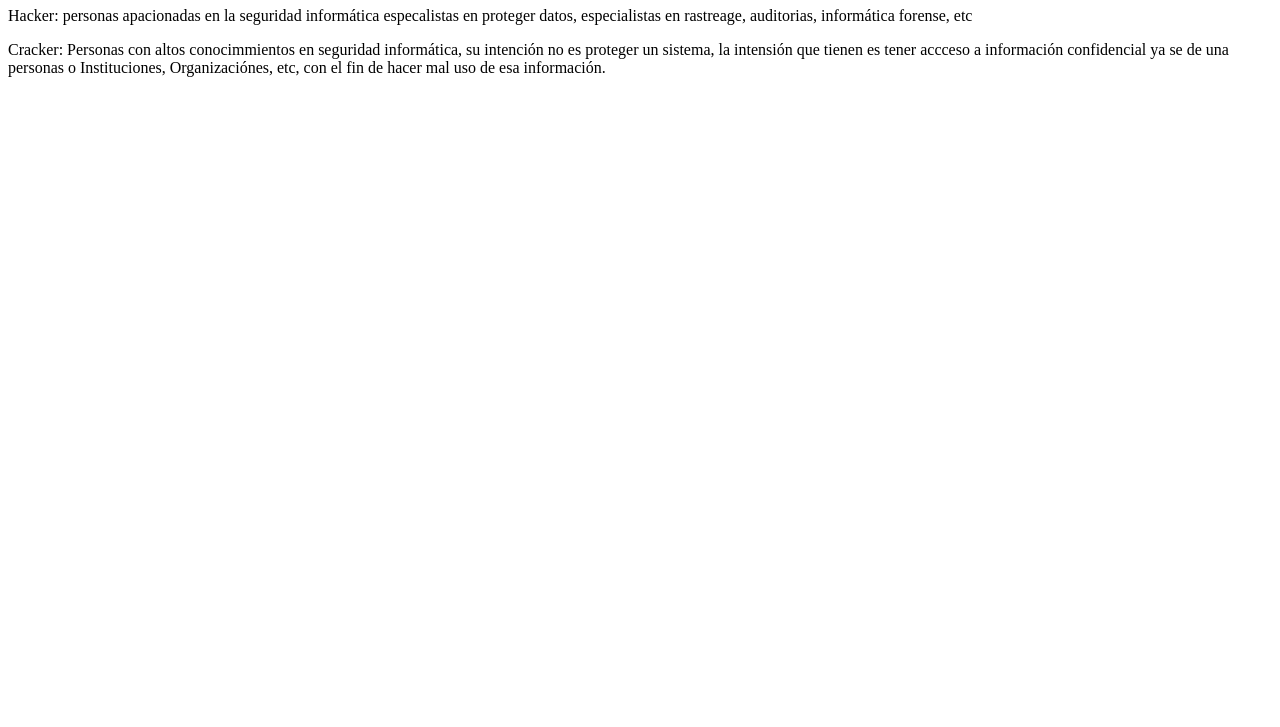
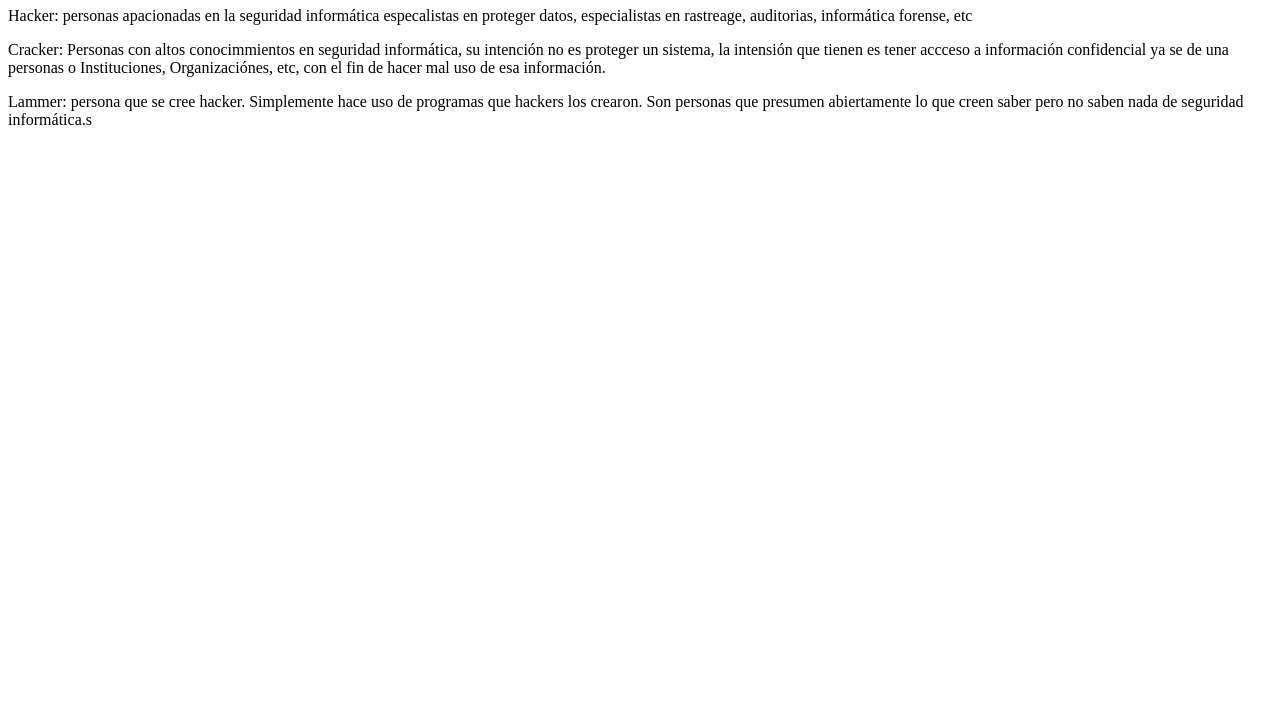
Before and after one commit to Daniel16121990/Terminolog-a-Hacker, a plain HTML site: page index.html in a window 1280 px wide. Shown: the part 73-800 px from the top of the page. Drawn offline with Linux system fonts and the light colour scheme.

Commit message:
Adicionando Lammer

```diff
--- a/index.html
+++ b/index.html
@@ -10,5 +10,8 @@
     <h1>Terminología HACKER</h1>
     <p>Hacker: personas apacionadas en la seguridad informática especalistas en proteger datos, especialistas en rastreage, auditorias, informática forense, etc</p>
     <P>Cracker: Personas con altos conocimmientos en seguridad informática, su intención no es proteger un sistema, la intensión que tienen es tener accceso a información confidencial ya se de una personas o Instituciones, Organizaciónes, etc, con el fin de hacer mal uso de esa información.</P>
+    <p>Lammer: persona que se cree hacker. Simplemente hace uso de programas que hackers los crearon.
+    Son personas que presumen abiertamente lo que creen saber pero no saben nada de seguridad informática.s
+    </p>
 </body>
 </html>
```
